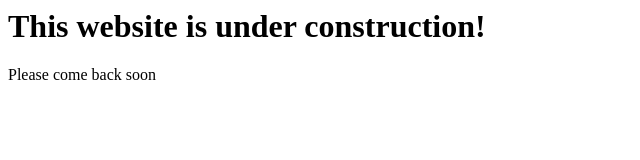
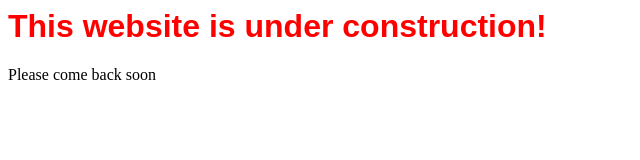
Before and after one commit to Kartik-Nagpal/LightningLord4.github.io, a plain HTML site: page index.html in a window 1280 px wide. Shown: the whole page, without its empty margins (0-640 px from the left). Drawn offline with Linux system fonts and the light colour scheme.

Commit message:
Update index.html

```diff
--- a/index.html
+++ b/index.html
@@ -1,5 +1,5 @@
 <head>
-  <link type="text/css" rel="stylesheet" src="stylesheets.css" />
+  <link type="text/css" rel="stylesheet" href="stylesheets.css" />
 </head>
 <body>
   <title> LightningLord Productions </title>
```
